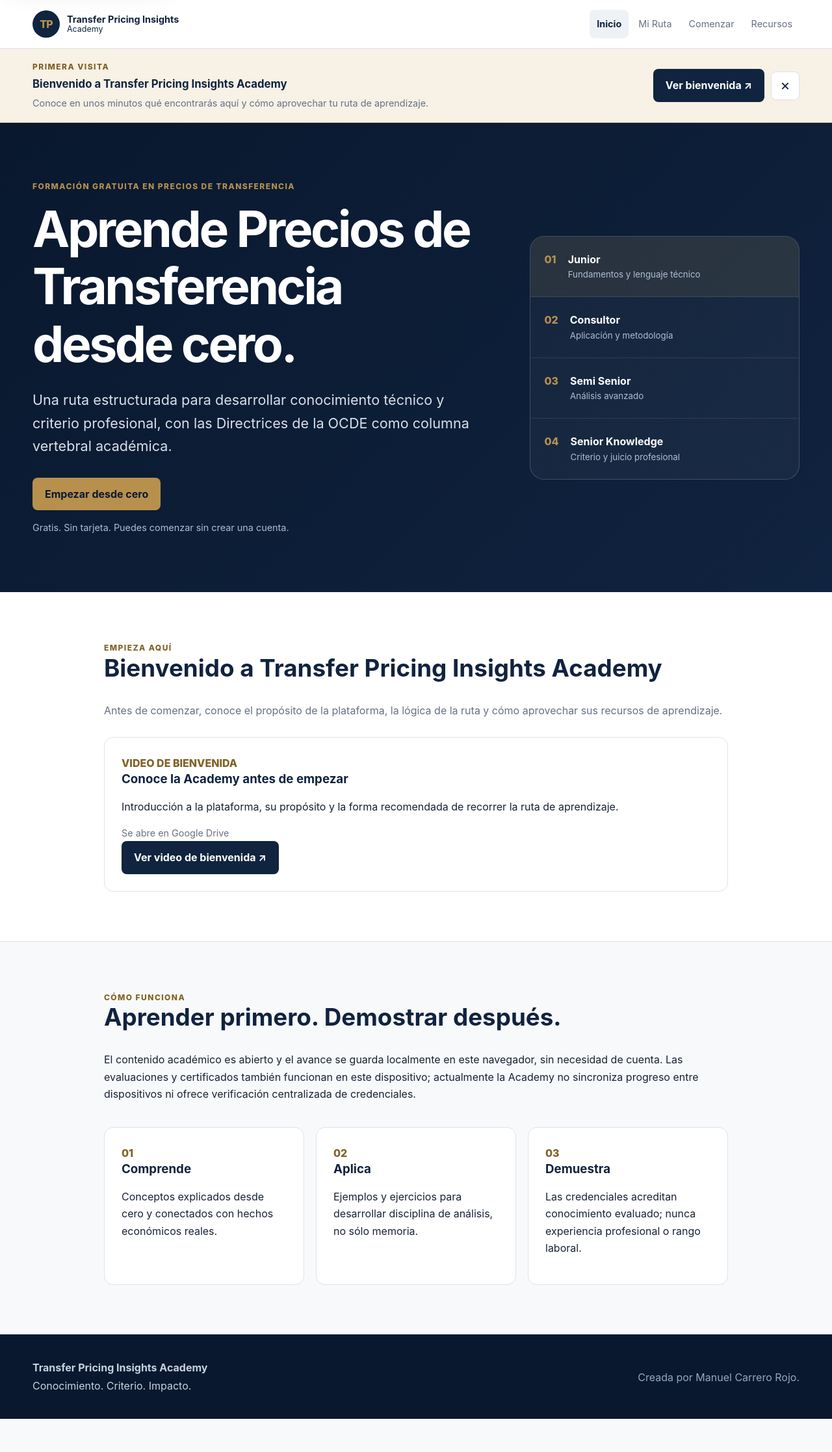
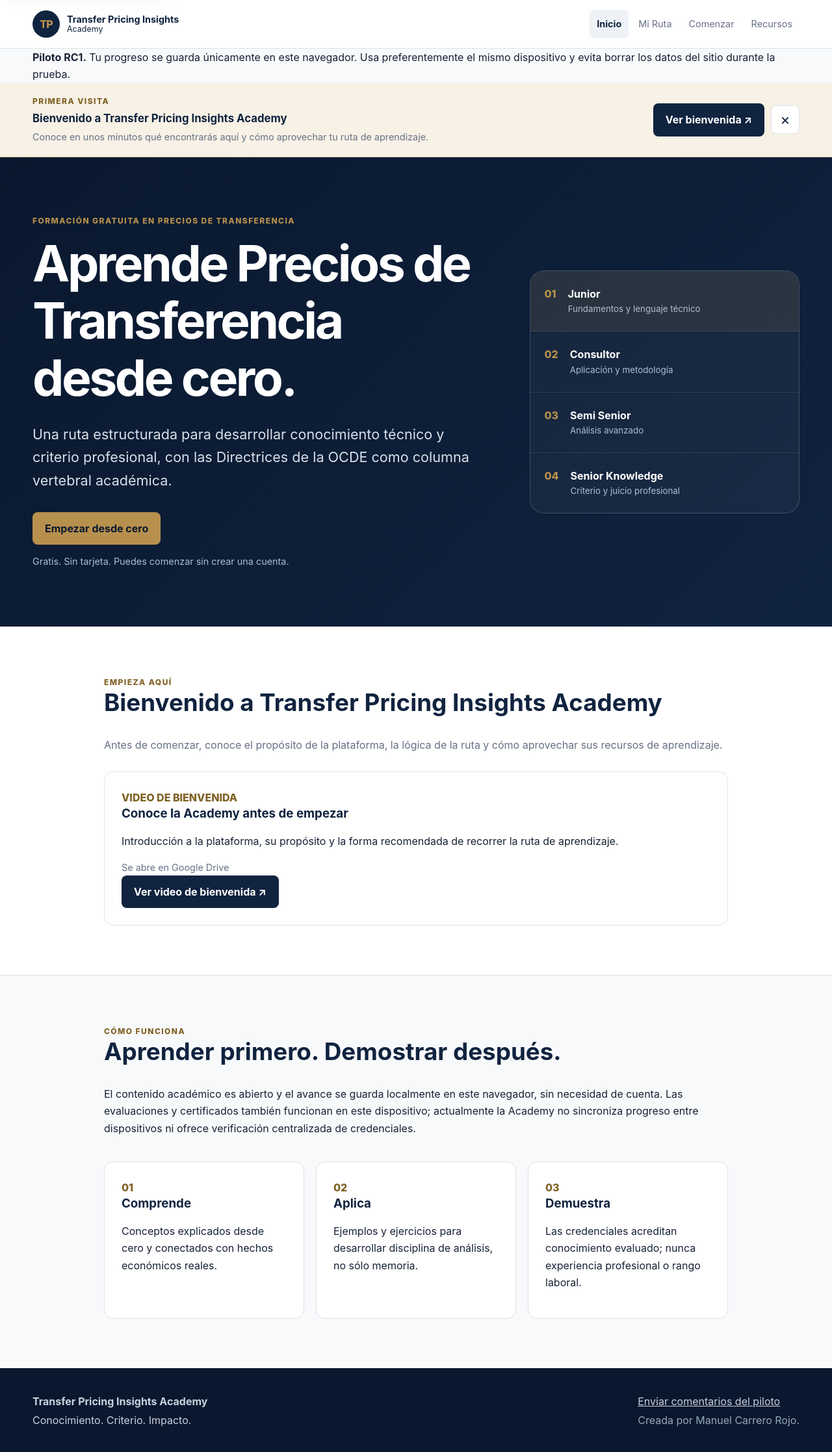
Before and after one commit to manuelcarrero-hash/transfer-pricing-insights-academy, a React (Vite) app: page / in a window 1280 px wide. Shown: the whole page at 65% size. Before the commit the page ends 2183 px from the top, so only its background shows below. Built offline with nearby package versions, Linux system fonts and the light colour scheme.

Commit message:
feat: prepare pilot feedback and local progress notice

```diff
--- a/src/components/layout/AppShell.tsx
+++ b/src/components/layout/AppShell.tsx
@@ -7,6 +7,8 @@
   ['Comenzar', '/start'],
   ['Recursos', '/resources'],
 ] as const;
+
+const PILOT_FEEDBACK_URL = 'https://docs.google.com/forms/d/e/1FAIpQLScPILOT_PLACEHOLDER/viewform';
 
 type NavigationLinksProps = { onNavigate?: () => void };
 
@@ -51,6 +53,11 @@
           </details>
         </div>
       </header>
+      <aside className="pilot-notice" aria-label="Aviso sobre el progreso">
+        <div className="container pilot-notice-inner">
+          <span><strong>Piloto RC1.</strong> Tu progreso se guarda únicamente en este navegador. Usa preferentemente el mismo dispositivo y evita borrar los datos del sitio durante la prueba.</span>
+        </div>
+      </aside>
       <main id="main-content" tabIndex={-1}>{children}</main>
       <footer className="site-footer">
         <div className="container footer-inner">
@@ -58,7 +65,10 @@
             <strong>Transfer Pricing Insights Academy</strong>
             <p>Conocimiento. Criterio. Impacto.</p>
           </div>
-          <p className="footer-credit">Creada por Manuel Carrero Rojo.</p>
+          <div className="footer-pilot-actions">
+            <a className="footer-feedback" href={PILOT_FEEDBACK_URL} target="_blank" rel="noreferrer">Enviar comentarios del piloto</a>
+            <p className="footer-credit">Creada por Manuel Carrero Rojo.</p>
+          </div>
         </div>
       </footer>
     </div>
```
